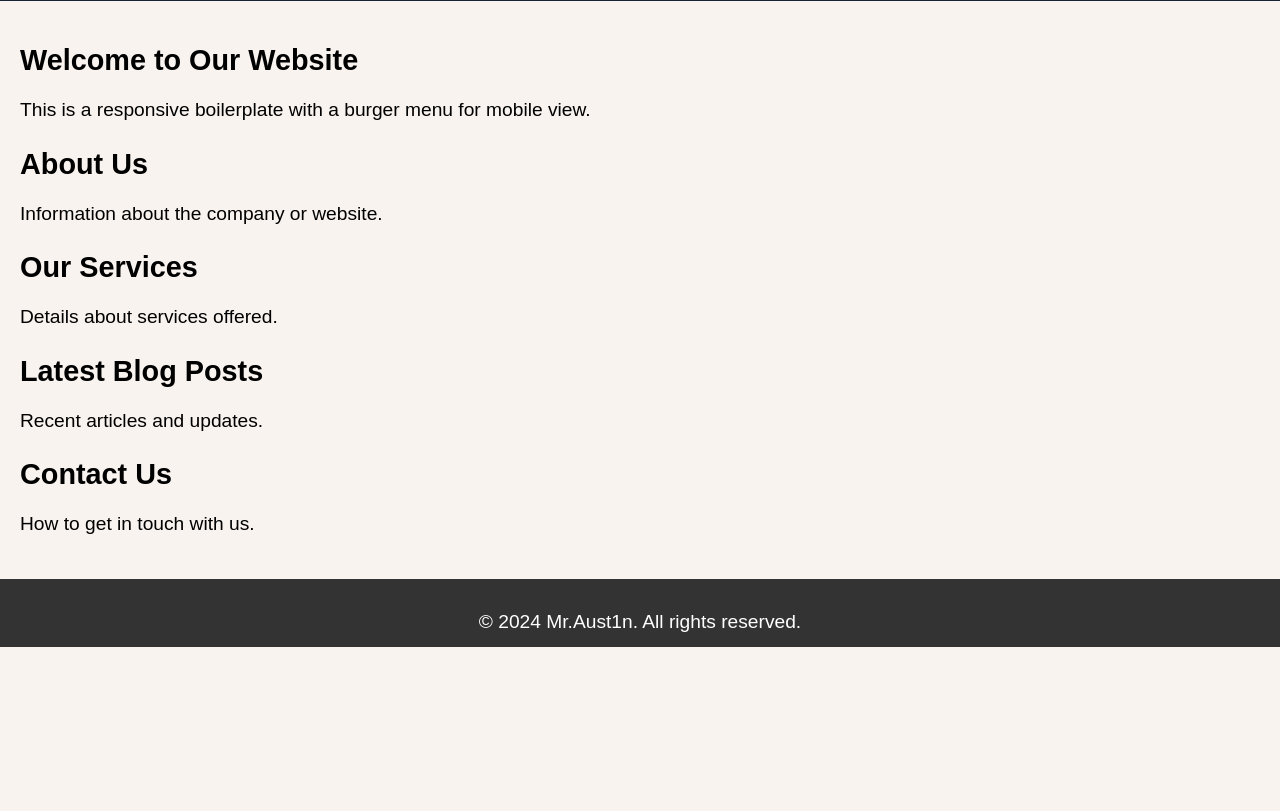
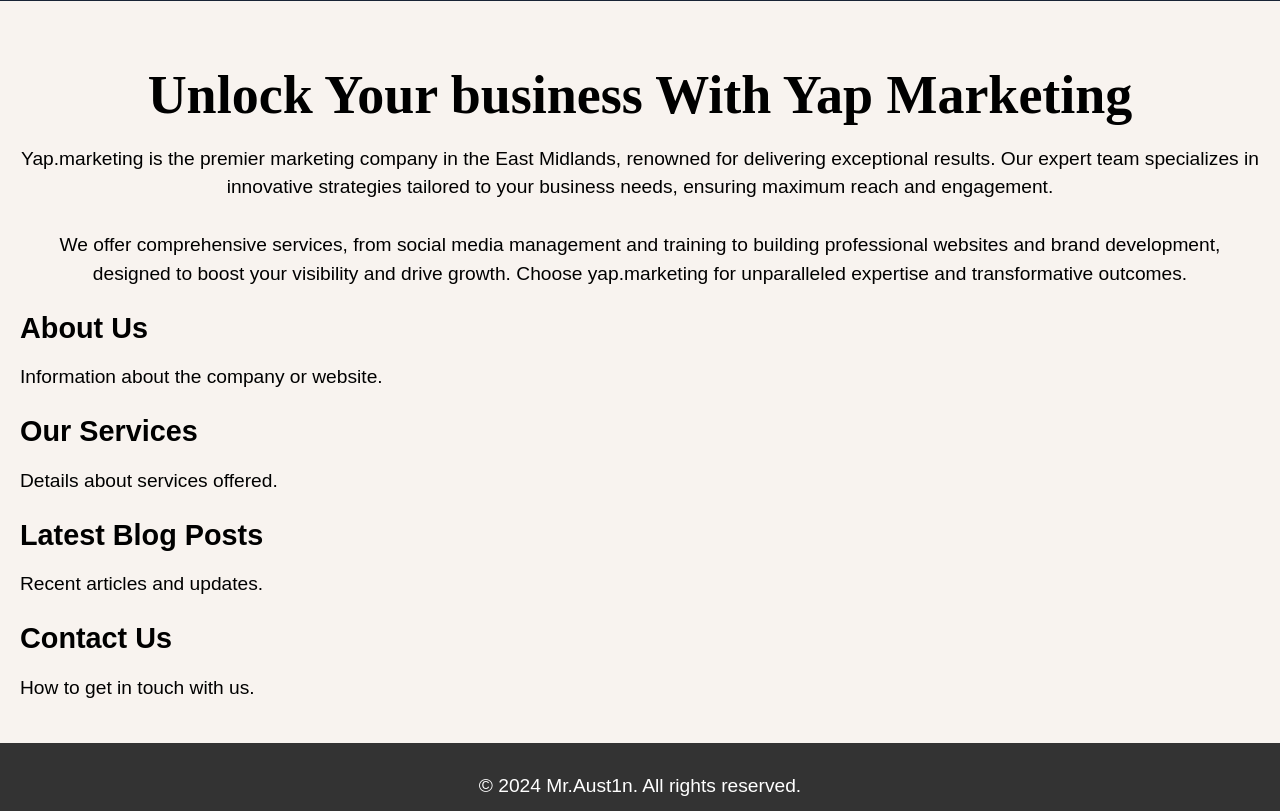
Before and after one commit to mr-aust1n/milestone-project-one, a plain HTML site: page index.html in a window 1280 px wide. Shown: the part 91-902 px from the top of the page. Before the commit the page ends 800 px from the top, so only its background shows below. Drawn offline with Linux system fonts and the light colour scheme.

Commit message:
Created the H1 and 1st P.  Pushing to see if the fonts work online as they are not working locally

```diff
--- a/assets/styles.css
+++ b/assets/styles.css
@@ -109,9 +109,11 @@ textarea:not([rows]) {
     --fw-h1: 900;
     --fw-h2: 700;
     --fw-h3: 600;
+
+    /* Familes */
+    --ff-primary: 'Poppins, sans-serif';
+    --ff-secondary: 'work sans, sans-serif';
 }
-
-
 
 
 body {
@@ -232,6 +234,19 @@ section {
     margin-bottom: 20px;
 }
 
+
+h1 {
+    font-family: var(--ff-primary);
+    font-weight: var(--fw-h1);
+    font-size: var(--ft-h1);
+}
+
+#home {
+    text-align: center;
+}
+
+
+
 footer {
     background-color: #333;
     color: white;
--- a/index.html
+++ b/index.html
@@ -48,8 +48,18 @@
     </header>
     <main>
         <section id="home">
-            <h1>Welcome to Our Website</h1>
-            <p>This is a responsive boilerplate with a burger menu for mobile view.</p>
+            <h1>Unlock Your business With
+                Yap Marketing</h1>
+            <p>Yap.marketing is the premier marketing company in the East Midlands, renowned for delivering exceptional
+                results. Our
+                expert team specializes in innovative strategies tailored to your business needs, ensuring maximum reach
+                and engagement.<br><br>
+
+                We offer comprehensive services, from social media management and training to building professional
+                websites and brand
+                development, designed to boost your visibility and drive growth. Choose yap.marketing for unparalleled
+                expertise and
+                transformative outcomes.</p>
         </section>
         <section id="about">
             <h2>About Us</h2>
```
